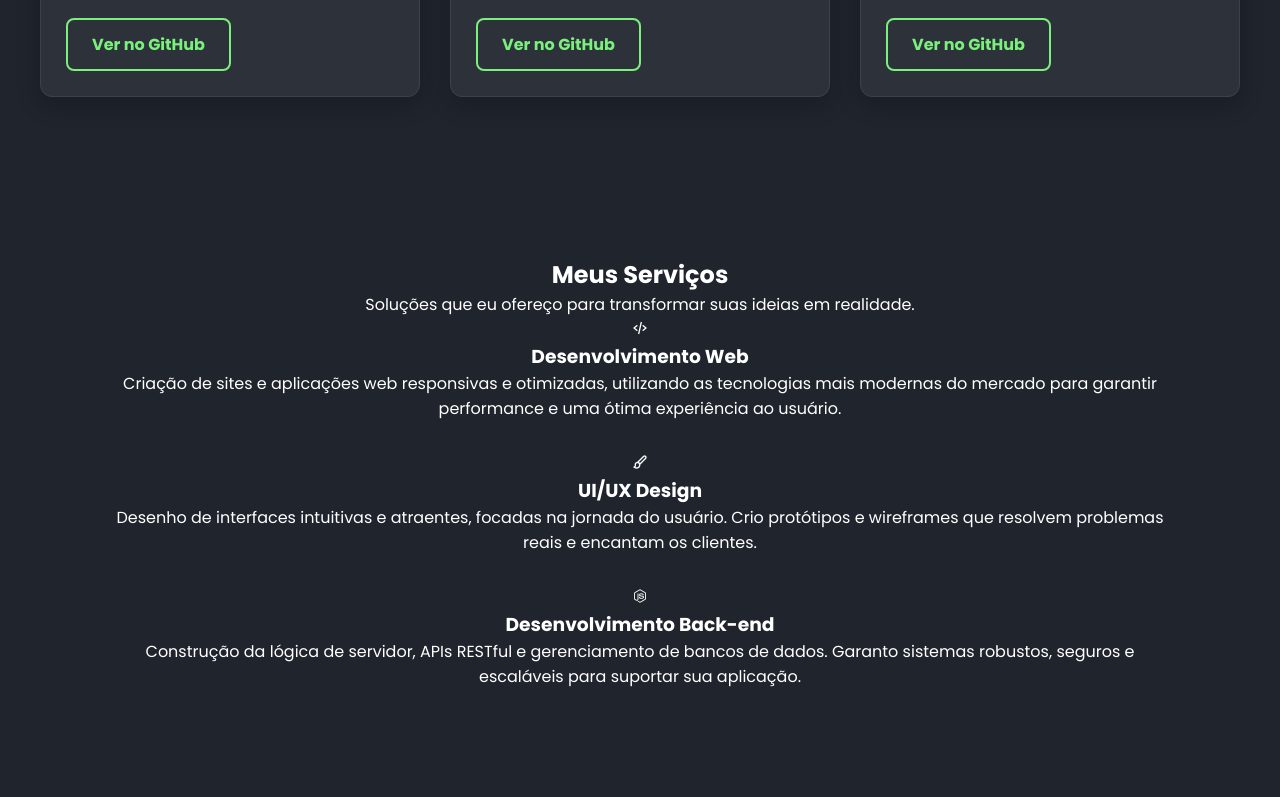
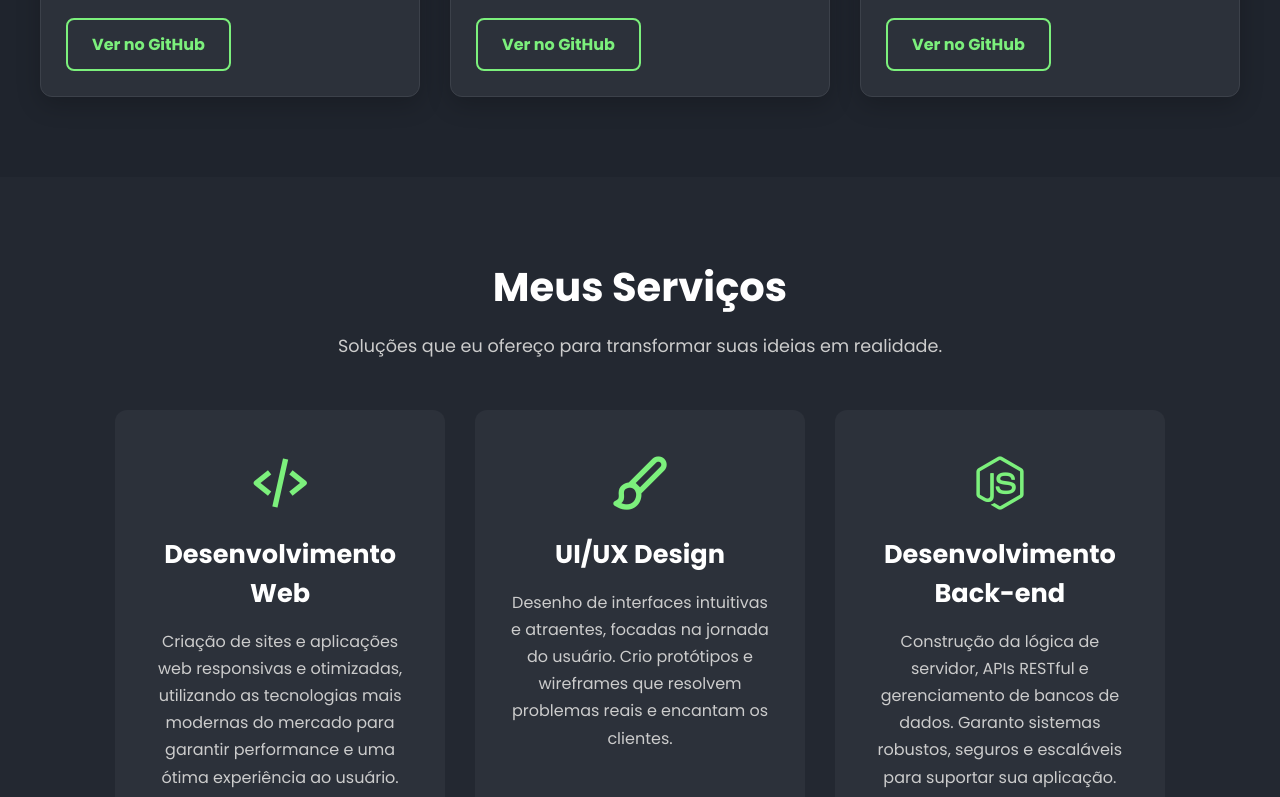
Before and after one commit to Diegodevops26/PortfolioDiego.Dev, a React (Vite) app: page / in a window 1280 px wide. Shown: the part 2000-2797 px from the top of the page. Built offline with nearby package versions, Linux system fonts and the light colour scheme.

Commit message:
Update style.css (#4)
O processo foi o mesmo da seção de portfólio: as classes .servicos, .servicos-grid e .servico foram removidas e substituídas pelas novas classes, como .service-card, que criam um design mais moderno e coeso.

```diff
--- a/src/style.css
+++ b/src/style.css
@@ -1,4 +1,3 @@
-
 @import url('https://fonts.googleapis.com/css2?family=Poppins:wght@300;400;500;600;700;800;900&display=swap');
 
 * {
@@ -299,20 +298,25 @@ a {
 
 /* ================= SEÇÕES ================= */
 .sobre,
-.servicos,
 .contato {
     text-align: center;
     padding: 80px 9%;
     color: #fff;
 }
 
-/* ESTILOS ANTIGOS DO PORTFOLIO FORAM REMOVIDOS E SUBSTITUÍDOS ABAIXO */
+.sobre p {
+    font-size: 18px;
+    margin-top: 15px;
+    max-width: 800px;
+    margin-left: auto;
+    margin-right: auto;
+}
 
-/* --- NOVOS ESTILOS PARA A SEÇÃO PORTFÓLIO --- */
+/* --- ESTILOS PARA A SEÇÃO PORTFÓLIO --- */
 .portfolio {
     padding: 80px 20px;
     text-align: center;
-    background-color: #1f242d; /* Mantendo o fundo escuro do seu tema */
+    background-color: #1f242d;
     color: #fff;
 }
 
@@ -342,8 +346,8 @@ a {
 }
 
 .project-card {
-    background-color: #2c313a; /* Cor de fundo escura para os cards */
-    border: 1px solid #3c414a; /* Borda sutil */
+    background-color: #2c313a;
+    border: 1px solid #3c414a;
     border-radius: 12px;
     box-shadow: 0 8px 24px rgba(0, 0, 0, 0.2);
     overflow: hidden;
@@ -355,7 +359,7 @@ a {
 
 .project-card:hover {
     transform: translateY(-10px);
-    box-shadow: 0 0 20px #7cf07c; /* Efeito de brilho verde no hover */
+    box-shadow: 0 0 20px #7cf07c;
 }
 
 .project-image-container {
@@ -415,38 +419,74 @@ a {
     color: #1f242d;
     box-shadow: 0 0 15px #7cf07c;
 }
-/* --- FIM DOS NOVOS ESTILOS DO PORTFÓLIO --- */
 
+/* --- ESTILOS PARA A SEÇÃO DE SERVIÇOS --- */
+.servicos {
+    padding: 80px 9%;
+    background-color: #232831;
+    text-align: center;
+    color: #fff;
+}
 
-.sobre p {
-    font-size: 18px;
-    margin-top: 15px;
-    max-width: 800px;
-    margin-left: auto;
-    margin-right: auto;
+.service-header {
+    max-width: 700px;
+    margin: 0 auto 50px auto;
+}
+
+.service-header h2 {
+    font-size: 2.5rem;
+    margin-bottom: 15px;
+    color: #fff;
+}
+
+.service-header p {
+    font-size: 1.1rem;
+    color: #ccc;
+    line-height: 1.6;
 }
 
 .servicos-grid {
-    display: flex;
-    justify-content: center;
+    display: grid;
+    grid-template-columns: repeat(auto-fit, minmax(300px, 1fr));
     gap: 30px;
-    flex-wrap: wrap;
+    max-width: 1200px;
+    margin: 0 auto;
 }
 
-.servico {
+.service-card {
     background: #2c313a;
-    padding: 20px;
-    border-radius: 10px;
-    width: 300px;
-    text-align: center;
-    box-shadow: 0 0 10px #7cf07c;
+    padding: 40px 30px;
+    border-radius: 12px;
+    border: 1px solid transparent;
+    transition: transform 0.3s ease, background-color 0.3s ease, border-color 0.3s ease;
 }
 
-.servico i {
-    font-size: 40px;
-    color: #7cf07c;
+.service-card:hover {
+    transform: translateY(-10px);
+    background-color: #323842;
+    border-color: #7cf07c;
 }
 
+.service-icon {
+    font-size: 4rem;
+    color: #7cf07c;
+    margin-bottom: 20px;
+    display: block;
+}
+
+.service-card h3 {
+    font-size: 1.6rem;
+    margin-bottom: 15px;
+    color: #fff;
+}
+
+.service-card p {
+    font-size: 1rem;
+    line-height: 1.7;
+    color: #ccc;
+}
+
+/* --- ESTILOS PARA A SEÇÃO DE CONTATO --- */
 .contato form {
     display: flex;
     flex-direction: column;
```
